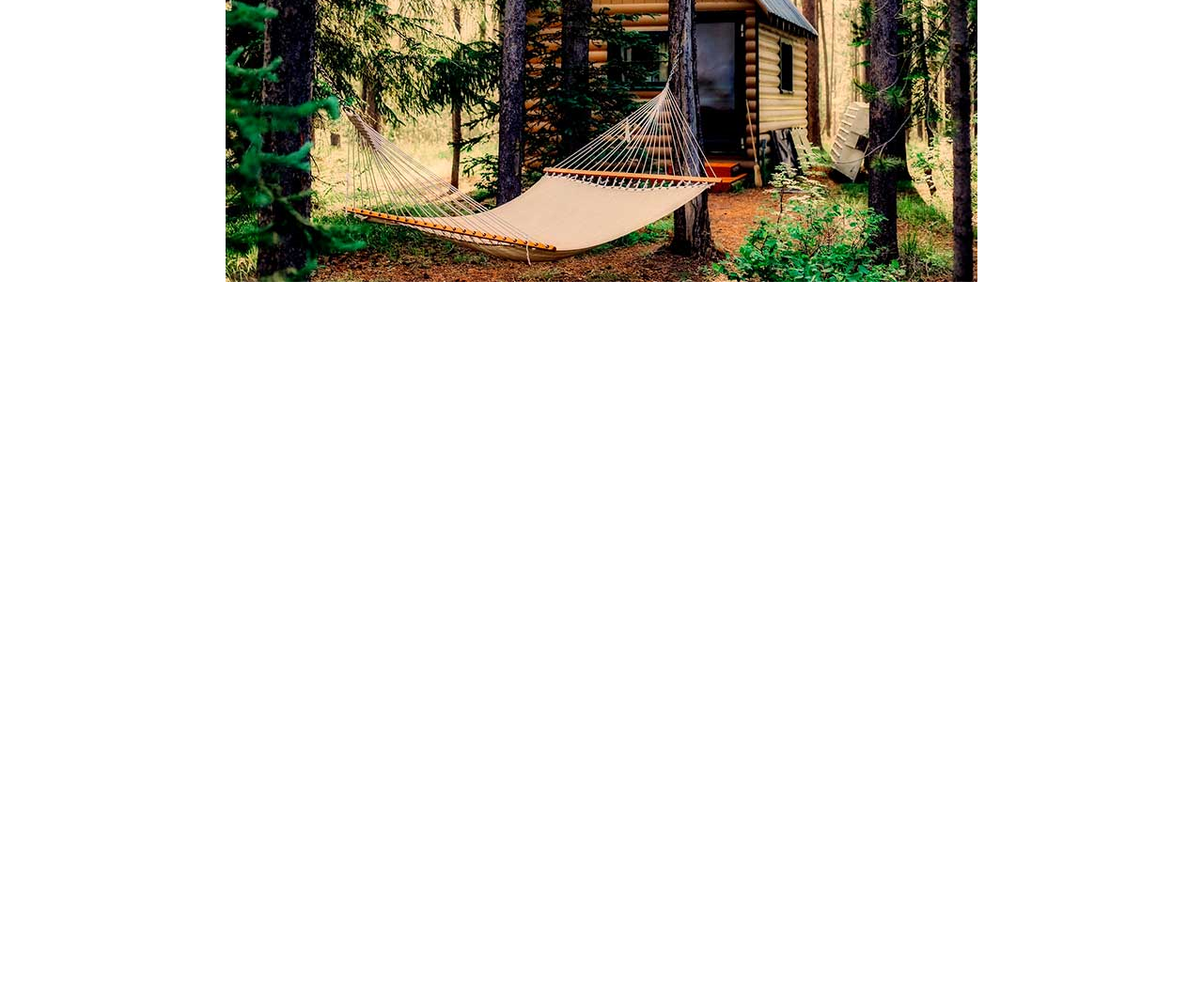
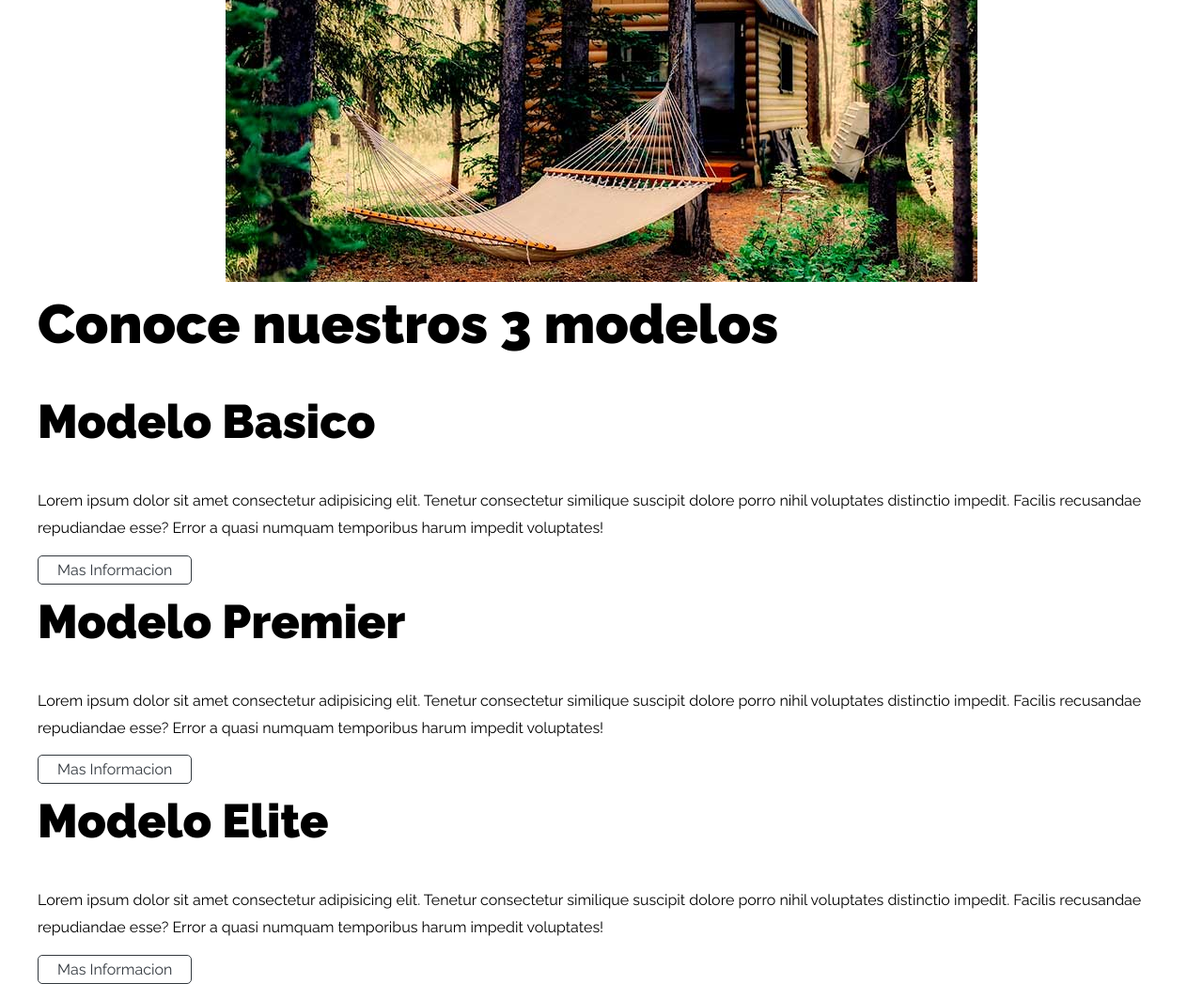
Before and after one commit to danlsk1986/arquitectura, a plain HTML site: page index.html in a window 1280 px wide. Shown: the part 1199-2246 px from the top of the page at 94% size. Before the commit the page ends 1499 px from the top, so only its background shows below. Drawn offline with Linux system fonts and the light colour scheme.

Commit message:
creando la seccion de modelos

```diff
--- a/index.html
+++ b/index.html
@@ -45,5 +45,33 @@
             <p>Lorem ipsum dolor sit amet consectetur adipisicing elit. Alias nesciunt, voluptates ut consectetur ducimus ratione, reprehenderit ipsum nam corrupti, numquam quaerat sit amet laboriosam veniam tenetur eaque pariatur sapiente ex.</p>
         </div>
     </section>
+
+    <main class="contenedor">
+        <h2>Conoce nuestros 3 modelos</h2>
+
+        <div class="modelo basico">
+            <div class="contenido-modelo">
+                <h3>Modelo Basico</h3>
+                <p>Lorem ipsum dolor sit amet consectetur adipisicing elit. Tenetur consectetur similique suscipit dolore porro nihil voluptates distinctio impedit. Facilis recusandae repudiandae esse? Error a quasi numquam temporibus harum impedit voluptates!</p>
+                <a href="#" class="btn">Mas Informacion</a>
+            </div>
+        </div><!-- Modelo-->
+
+        <div class="modelo premier">
+            <div class="contenido-modelo">
+                <h3>Modelo Premier</h3>
+                <p>Lorem ipsum dolor sit amet consectetur adipisicing elit. Tenetur consectetur similique suscipit dolore porro nihil voluptates distinctio impedit. Facilis recusandae repudiandae esse? Error a quasi numquam temporibus harum impedit voluptates!</p>
+                <a href="#" class="btn">Mas Informacion</a>
+            </div>
+        </div><!-- Modelo-->
+
+        <div class="modelo elite">
+            <div class="contenido-modelo">
+                <h3>Modelo Elite</h3>
+                <p>Lorem ipsum dolor sit amet consectetur adipisicing elit. Tenetur consectetur similique suscipit dolore porro nihil voluptates distinctio impedit. Facilis recusandae repudiandae esse? Error a quasi numquam temporibus harum impedit voluptates!</p>
+                <a href="#" class="btn">Mas Informacion</a>
+            </div>
+        </div><!-- Modelo-->
+    </main>
 </body>
 </html>
```
